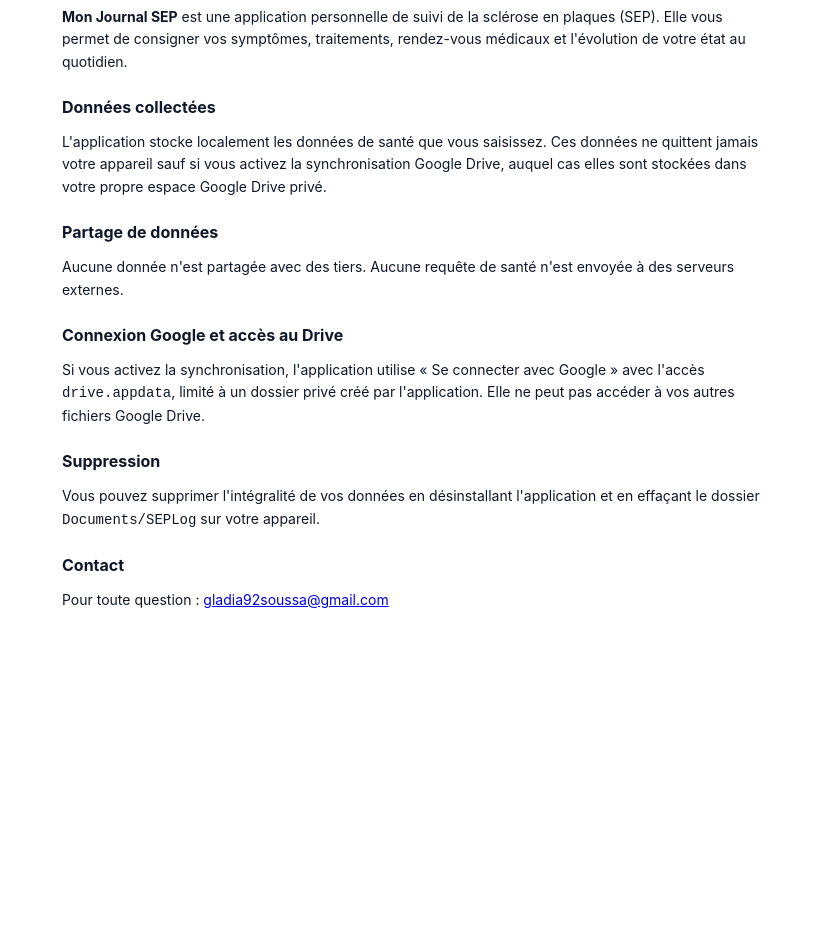
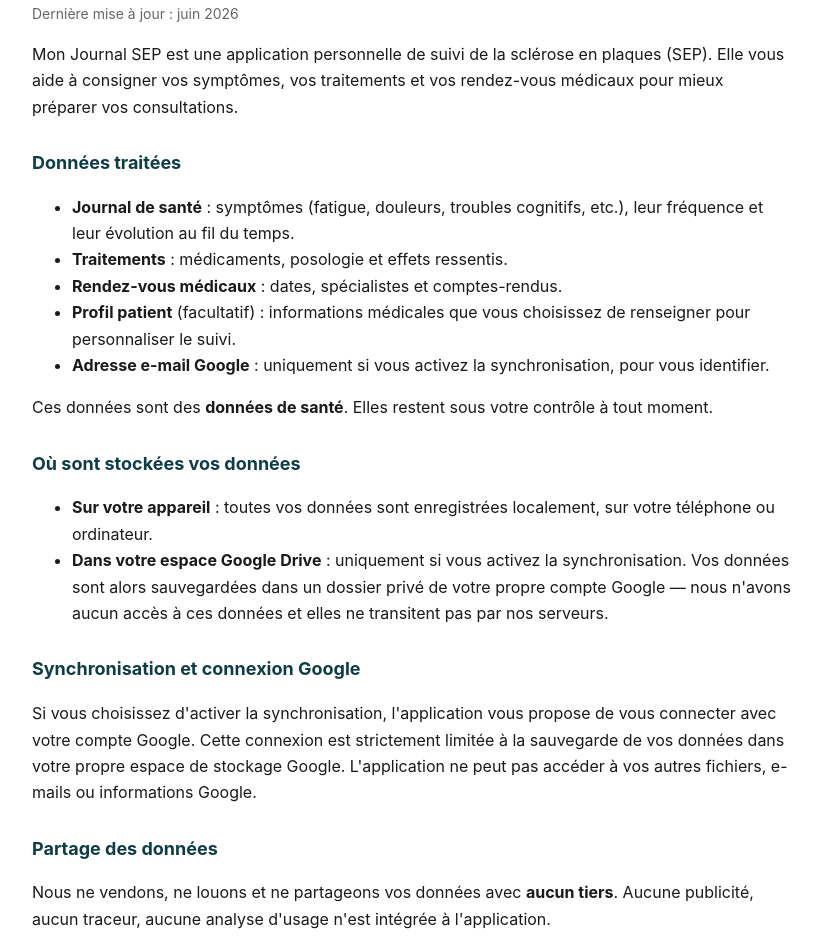
Before and after one commit to Gladia92/SEPlog, a plain HTML site: page docs/privacy.html in a window 1280 px wide. Shown: the part 108-1050 px from the top of the page, without its empty margins (228-1050 px from the left). Before the commit the page ends 800 px from the top, so only its background shows below. Drawn offline with Linux system fonts and the light colour scheme.

Commit message:
feat: rewrite privacy policy and add links.json
Complete, user-friendly privacy page replacing the minimal template.
No technical jargon, added GDPR section, Google sync explanation,
and links.json for URL retrieval.

Co-Authored-By: Claude Sonnet 4.6 <noreply@anthropic.com>

```diff
--- a/docs/privacy.html
+++ b/docs/privacy.html
@@ -1,31 +1,52 @@
-<!doctype html>
+<!DOCTYPE html>
 <html lang="fr">
 <head>
   <meta charset="utf-8">
-  <meta name="viewport" content="width=device-width,initial-scale=1">
-  <title>Politique de confidentialité — Mon Journal SEP</title>
+  <meta name="viewport" content="width=device-width, initial-scale=1">
+  <title>Mon Journal SEP — Politique de confidentialité</title>
   <style>
-    body { font-family: -apple-system, sans-serif; margin: 0 auto; padding: 2rem; background: #ffffff; color: #0f172a; max-width: 700px; }
-    h1 { color: #0d3d45; }
-    h2 { font-size: 16px; margin-top: 24px; }
-    p  { font-size: 14px; line-height: 1.6; }
+    body{font-family:-apple-system,BlinkMacSystemFont,"Segoe UI",Roboto,sans-serif;max-width:760px;margin:0 auto;padding:32px 20px;color:#1a1a1a;line-height:1.65}
+    h1{font-size:26px;color:#0d3d45}h2{font-size:18px;margin-top:28px;color:#0d3d45}
+    .muted{color:#666;font-size:14px}
+    a{color:#0d3d45}
   </style>
 </head>
 <body>
-  <h1>Politique de confidentialité</h1>
-  <p><strong>Mon Journal SEP</strong> est une application personnelle de suivi de la sclérose en plaques (SEP). Elle vous permet de consigner vos symptômes, traitements, rendez-vous médicaux et l'évolution de votre état au quotidien.</p>
+  <h1>Politique de confidentialité — Mon Journal SEP</h1>
+  <p class="muted">Dernière mise à jour : juin 2026</p>
 
-  <h2>Données collectées</h2>
-  <p>L'application stocke localement les données de santé que vous saisissez. Ces données ne quittent jamais votre appareil sauf si vous activez la synchronisation Google Drive, auquel cas elles sont stockées dans votre propre espace Google Drive privé.</p>
+  <p>Mon Journal SEP est une application personnelle de suivi de la sclérose en plaques (SEP). Elle vous aide à consigner vos symptômes, vos traitements et vos rendez-vous médicaux pour mieux préparer vos consultations.</p>
 
-  <h2>Partage de données</h2>
-  <p>Aucune donnée n'est partagée avec des tiers. Aucune requête de santé n'est envoyée à des serveurs externes.</p>
+  <h2>Données traitées</h2>
+  <ul>
+    <li><strong>Journal de santé</strong> : symptômes (fatigue, douleurs, troubles cognitifs, etc.), leur fréquence et leur évolution au fil du temps.</li>
+    <li><strong>Traitements</strong> : médicaments, posologie et effets ressentis.</li>
+    <li><strong>Rendez-vous médicaux</strong> : dates, spécialistes et comptes-rendus.</li>
+    <li><strong>Profil patient</strong> (facultatif) : informations médicales que vous choisissez de renseigner pour personnaliser le suivi.</li>
+    <li><strong>Adresse e-mail Google</strong> : uniquement si vous activez la synchronisation, pour vous identifier.</li>
+  </ul>
+  <p>Ces données sont des <strong>données de santé</strong>. Elles restent sous votre contrôle à tout moment.</p>
 
-  <h2>Connexion Google et accès au Drive</h2>
-  <p>Si vous activez la synchronisation, l'application utilise « Se connecter avec Google » avec l'accès <code>drive.appdata</code>, limité à un dossier privé créé par l'application. Elle ne peut pas accéder à vos autres fichiers Google Drive.</p>
+  <h2>Où sont stockées vos données</h2>
+  <ul>
+    <li><strong>Sur votre appareil</strong> : toutes vos données sont enregistrées localement, sur votre téléphone ou ordinateur.</li>
+    <li><strong>Dans votre espace Google Drive</strong> : uniquement si vous activez la synchronisation. Vos données sont alors sauvegardées dans un dossier privé de votre propre compte Google — nous n'avons aucun accès à ces données et elles ne transitent pas par nos serveurs.</li>
+  </ul>
 
-  <h2>Suppression</h2>
-  <p>Vous pouvez supprimer l'intégralité de vos données en désinstallant l'application et en effaçant le dossier <code>Documents/SEPLog</code> sur votre appareil.</p>
+  <h2>Synchronisation et connexion Google</h2>
+  <p>Si vous choisissez d'activer la synchronisation, l'application vous propose de vous connecter avec votre compte Google. Cette connexion est strictement limitée à la sauvegarde de vos données dans votre propre espace de stockage Google. L'application ne peut pas accéder à vos autres fichiers, e-mails ou informations Google.</p>
+
+  <h2>Partage des données</h2>
+  <p>Nous ne vendons, ne louons et ne partageons vos données avec <strong>aucun tiers</strong>. Aucune publicité, aucun traceur, aucune analyse d'usage n'est intégrée à l'application.</p>
+
+  <h2>Conservation et suppression</h2>
+  <ul>
+    <li>Désinstaller l'application supprime toutes les données stockées sur votre appareil.</li>
+    <li>Si vous aviez activé la synchronisation, les données présentes dans votre Google Drive restent accessibles depuis votre compte Google et peuvent être supprimées à tout moment depuis votre espace de stockage.</li>
+  </ul>
+
+  <h2>Vos droits (RGPD)</h2>
+  <p>Conformément au Règlement Général sur la Protection des Données, vous disposez d'un droit d'accès, de rectification et de suppression de vos données. Ces données résidant sur votre propre appareil et dans votre propre compte Google, vous en êtes le seul gestionnaire.</p>
 
   <h2>Contact</h2>
   <p>Pour toute question : <a href="mailto:gladia92soussa@gmail.com">gladia92soussa@gmail.com</a></p>
--- /dev/null
+++ b/links.json
@@ -0,0 +1,5 @@
+{
+  "app": "Mon Journal SEP",
+  "site": "https://gladia92.github.io/seplog/",
+  "privacy": "https://gladia92.github.io/seplog/privacy.html"
+}
```
Also changed, not shown: privacy.html (+38 -17 lines).
